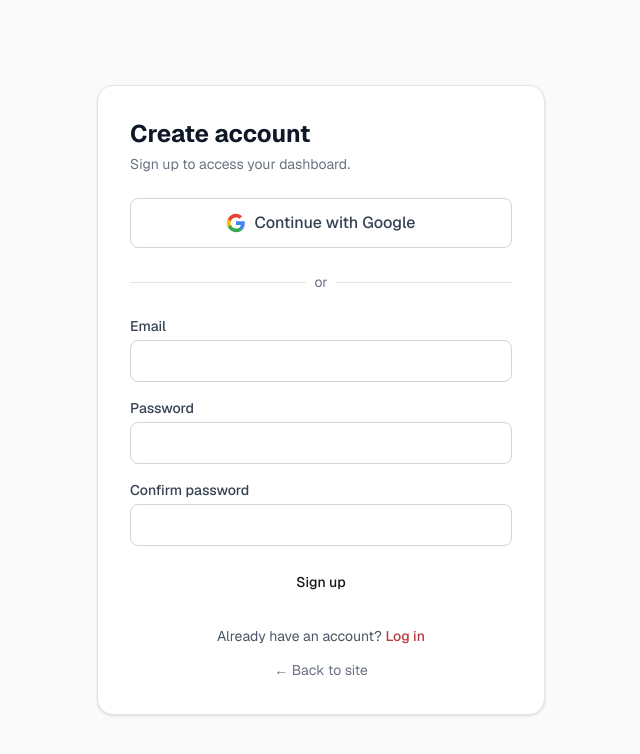
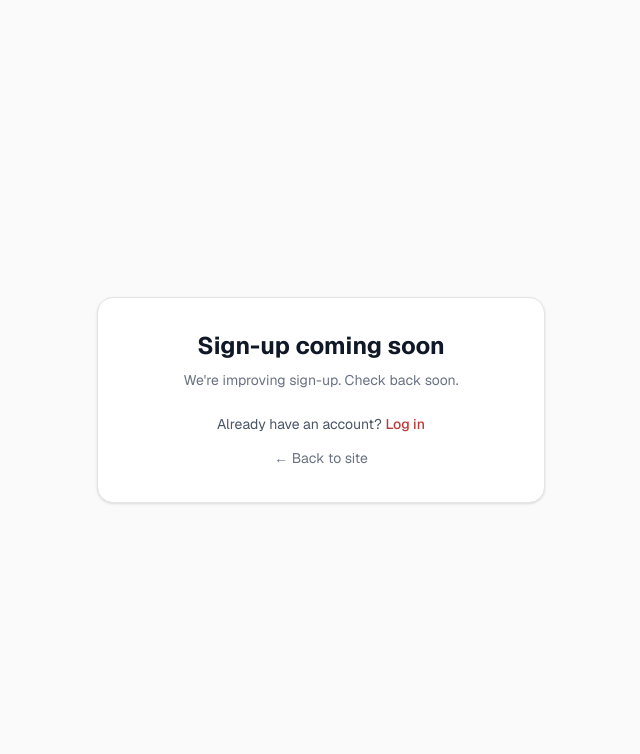
Before and after one commit to ezequielcasillas1/Freeplug-in.dev, a Next.js app in the folder freeplug-landing/: page /en/signup in a window 1280 px wide. Shown: the top 754 px of the page, without its empty margins (319-959 px from the left). Built offline with nearby package versions, Linux system fonts and the light colour scheme; no server answers; what @next/env would draw is missing.

Commit message:
Pause signups: coming-soon note on /signup, signUp action refuses

```diff
--- a/freeplug-landing/src/app/(auth)/actions.ts
+++ b/freeplug-landing/src/app/(auth)/actions.ts
@@ -1,4 +1,5 @@
 'use server'
+import { SIGNUPS_PAUSED } from '@/lib/auth/signups-paused'
 
 import { revalidatePath } from 'next/cache'
 import { redirect } from 'next/navigation'
@@ -223,6 +224,7 @@ function formNext(formData: FormData | undefined): string | null {
 }
 
 export async function signUp(formData: FormData) {
+  if (SIGNUPS_PAUSED) redirect('/signup')
   const email = String(formData.get('email') ?? '').trim()
   const password = String(formData.get('password') ?? '')
   const confirm = String(formData.get('confirm') ?? '')
--- a/freeplug-landing/src/app/[locale]/signup/page.tsx
+++ b/freeplug-landing/src/app/[locale]/signup/page.tsx
@@ -1,4 +1,5 @@
 import Link from 'next/link'
+import { SIGNUPS_PAUSED } from '@/lib/auth/signups-paused'
 import type { Metadata } from 'next'
 import { getTranslations } from 'next-intl/server'
 import { ogLocale, publicAlternates } from '@/i18n/seo'
@@ -60,6 +61,22 @@ export default async function SignUpPage({ params, searchParams }: Props) {
   const locale = toAppLocale((await params).locale)
   const t = await getTranslations({ locale, namespace: 'auth.signup' })
   const es = locale === 'es'
+  // Signups paused (Cheke, Oct 22, 2026): show a short coming-soon note instead of the form.
+  if (SIGNUPS_PAUSED) {
+    return (
+      <div className="rounded-2xl bg-white p-8 shadow-sm border border-zinc-200 text-center">
+        <h1 className="text-2xl font-bold text-gray-900 mb-2">{es ? 'Registro próximamente' : 'Sign-up coming soon'}</h1>
+        <p className="text-sm text-gray-500 mb-6">
+          {es ? 'Estamos mejorando el registro. Vuelve pronto.' : "We're improving sign-up. Check back soon."}
+        </p>
+        <p className="text-sm text-gray-600">
+          {t('SignUpPage.alreadyHaveAccount')}{' '}
+          <Link href="/login" className="font-medium text-[#ba3d3d] hover:underline">{t('logIn')}</Link>
+        </p>
+        <p className="mt-3"><Link href="/" className="text-sm text-gray-500 hover:text-[#ba3d3d]">← {t('backSite')}</Link></p>
+      </div>
+    )
+  }
   const google = await isGoogleSignInEnabled()
   // Claim mode (outreach step 1): only with next=/claim and a valid preview cookie.
   const claimSite = q.next === '/claim' ? await currentPreviewSite() : null
--- /dev/null
+++ b/freeplug-landing/src/lib/auth/signups-paused.ts
@@ -0,0 +1,2 @@
+/** Signups paused (Cheke, Oct 22, 2026). Flip to false to bring the sign-up form back. */
+export const SIGNUPS_PAUSED = true
```
Also changed, not shown: 2 other files (tests, documents, lock files or other folders).
